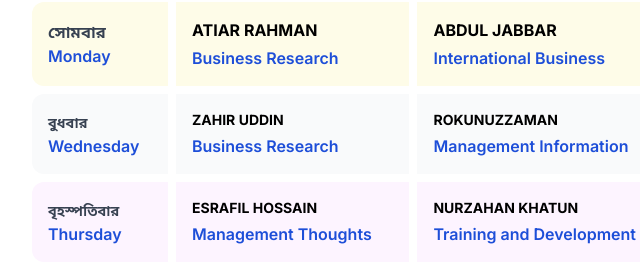
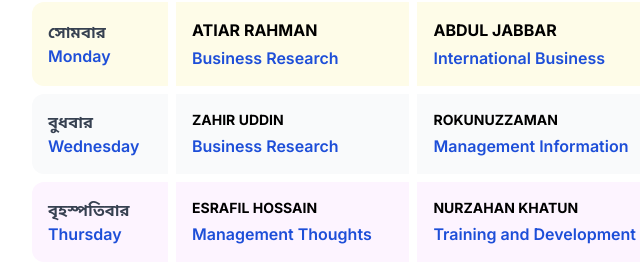
Before and after one commit to gmsakibursabbir/mba-routine, a plain HTML site: page index.html in a window 1280 px wide. Shown: the part 400-670 px from the top of the page, 144-784 px from the left. Drawn offline with nearby package versions, Linux system fonts and the light colour scheme.

```diff
--- a/index.html
+++ b/index.html
@@ -112,7 +112,7 @@
                 class="bg-gray-50 hover:bg-gray-100 transition duration-300 rounded-xl"
               >
                 <td class="p-4 rounded-l-xl">
-                  <span class="font-semibold text-gray-700 text-sm">বুধবার</span
+                  <span class="font-semibold text-gray-700 text-base">বুধবার</span
                   ><br />
                   <span class="text-base font-semibold text-blue-700">Wednesday</span>
                 </td>
@@ -142,7 +142,7 @@
                 class="bg-fuchsia-50 hover:bg-fuchsia-100 transition duration-300 rounded-xl"
               >
                 <td class="p-4 rounded-l-xl">
-                  <span class="font-semibold text-gray-700 text-sm"
+                  <span class="font-semibold text-gray-700 text-base"
                     >বৃহস্পতিবার</span
                   ><br />
                   <span class="text-base font-semibold text-blue-700">Thursday</span>
```
